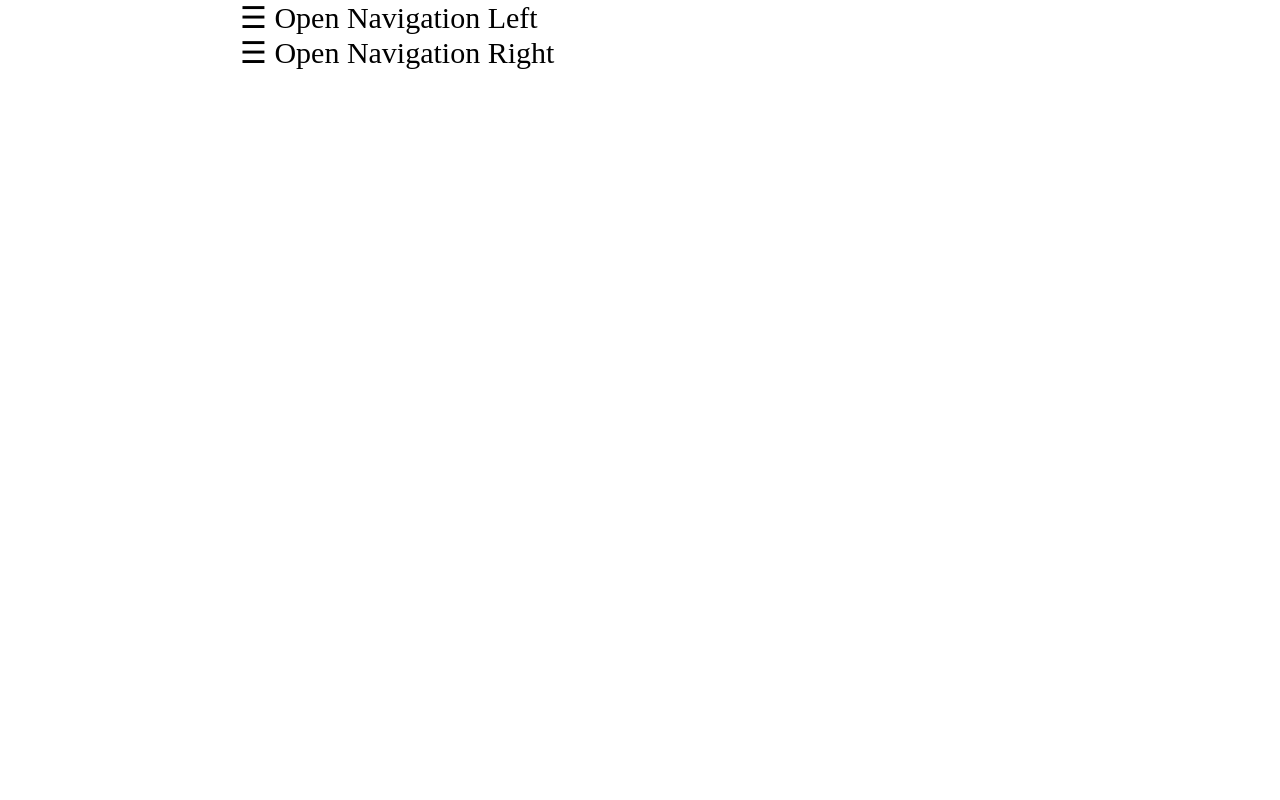
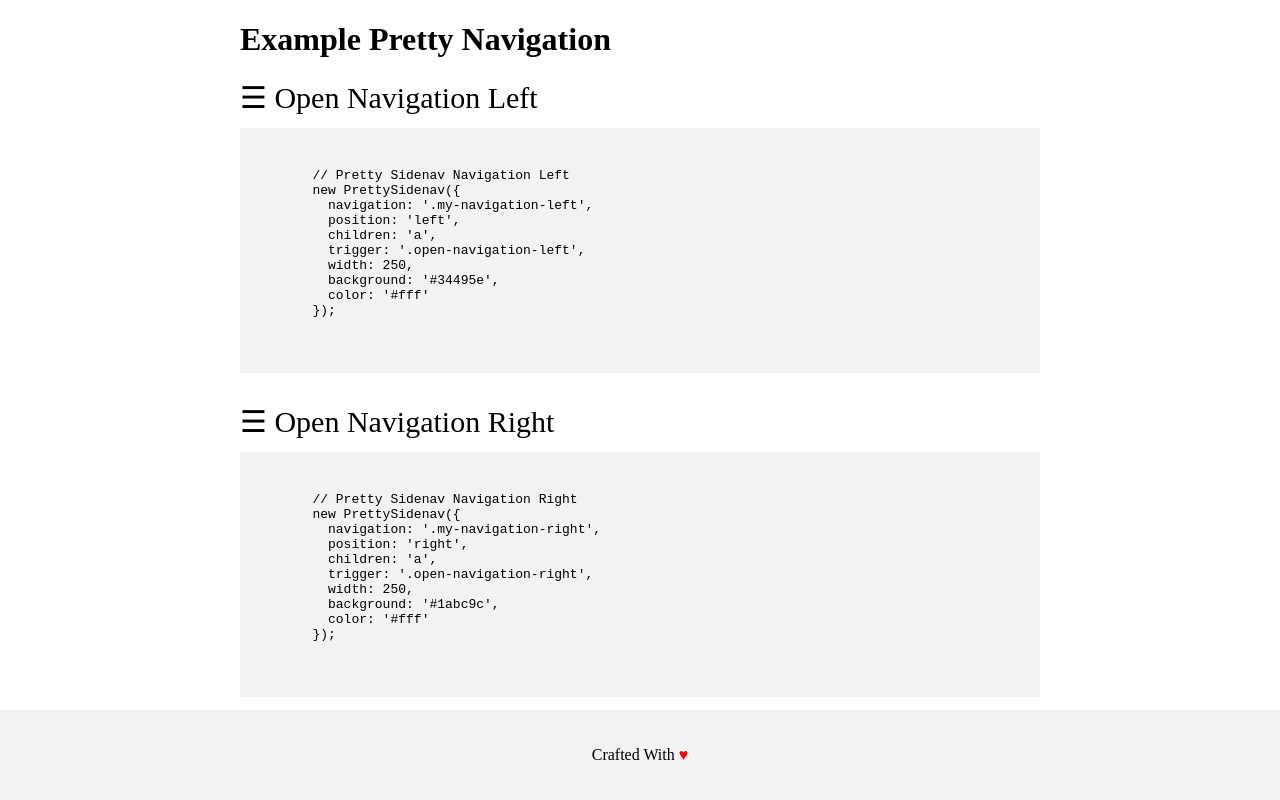
Before and after one commit to tutorjs/pretty-sidenav, a website: page index.html in a window 1280 px wide. Drawn offline with Linux system fonts and the light colour scheme.

Commit message:
MODIFIED: update readme, update example and tidy

```diff
--- a/index.html
+++ b/index.html
@@ -5,6 +5,24 @@
   <title>Pretty Sidenav Example</title>
   <link rel="stylesheet" href="src/css/pretty-sidenav.css">
   <style>
+
+    pre {
+      background: #f2f2f2;
+      padding: 10px;
+    }
+
+    footer {
+      padding: 20px;
+      background: #f2f2f2;
+    }
+
+    .copyright {
+      text-align: center;
+    }
+
+    .love {
+      color: red;
+    }
 
     .container {
       max-width: 800px;
@@ -30,8 +48,6 @@
     <a href="#">Home</a>
     <a href="#">About</a>
     <a href="#">Contact</a>
-    <a href="#">Baru</a>
-    <a href="#">Saya</a>
   </div>
 
   <!-- Side Navigation -->
@@ -39,16 +55,34 @@
     <a href="#">Home</a>
     <a href="#">About</a>
     <a href="#">Contact</a>
-    <a href="#">Baru</a>
-    <a href="#">Saya</a>
   </div>
 
   <!-- Main -->
   <div class="container">
+
+    <h1>Example Pretty Navigation</h1>
+
     <!-- Open Navigation -->
     <span class="open-navigation-left">
       &#9776; Open Navigation Left
     </span>
+
+    <pre>
+      <code>
+
+        // Pretty Sidenav Navigation Left
+        new PrettySidenav({
+          navigation: '.my-navigation-left',
+          position: 'left',
+          children: 'a',
+          trigger: '.open-navigation-left',
+          width: 250,
+          background: '#34495e',
+          color: '#fff'
+        });
+
+      </code>
+    </pre>
 
     <br/>
 
@@ -56,7 +90,31 @@
     <span class="open-navigation-right">
       &#9776; Open Navigation Right
     </span>
+
+    <pre>
+      <code>
+
+        // Pretty Sidenav Navigation Right
+        new PrettySidenav({
+          navigation: '.my-navigation-right',
+          position: 'right',
+          children: 'a',
+          trigger: '.open-navigation-right',
+          width: 250,
+          background: '#1abc9c',
+          color: '#fff'
+        });
+
+      </code>
+    </pre>
+
   </div>
+
+  <footer>
+    <div class="container">
+      <p class="copyright">Crafted With <span class="love">&hearts;</span></p>
+    </div>
+  </footer>
 
   <script src="src/js/pretty-sidenav.js"></script>
   <script>
--- a/src/js/pretty-sidenav.js
+++ b/src/js/pretty-sidenav.js
@@ -4,7 +4,9 @@
 */
 
 ;(function(root, factory) {
+
   root.PrettySidenav = factory();
+
 })(this, function(){
 
   function el(element) {
@@ -71,11 +73,11 @@
     if (this.options.position === 'left') {
       close[0].style.marginLeft = 50 + 'px';
       close[0].style.right = 25 + 'px';
-    }
-    else {
+    } else if (this.options.position === 'right') {
       close[0].style.marginRight = 50 + 'px';
       close[0].style.left = 25 + 'px';
     }
+
     close[0].addEventListener('click', function() {
       target.style.width = 0 + 'px';
     });
```
Also changed, not shown: README.md.
